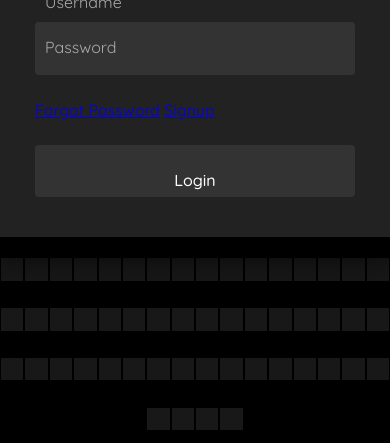
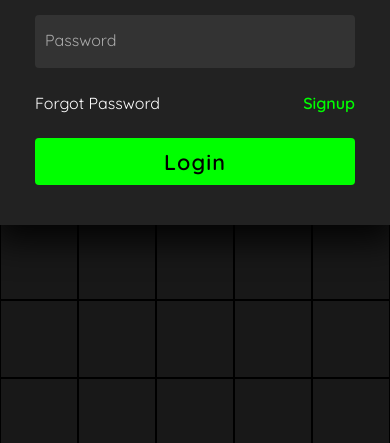
Before and after one commit to InukaJayasinghe/Hacker-Login-Form, a plain HTML site: page index.html in a window 390 px wide. Shown: the part 401-844 px from the top of the page. Drawn offline with Linux system fonts and the light colour scheme.

Commit message:
Finished

```diff
--- a/index.html
+++ b/index.html
@@ -275,7 +275,7 @@
             <div class="form">
                 <div class="inputBox">
                     <input type="text" required>
-                    <i>Username</i>>
+                    <i>Username</i>
                 </div>
                 <div class="inputBox">
                     <input type="password" required>
--- a/style.css
+++ b/style.css
@@ -123,3 +123,56 @@ section span:hover {
     transition: 0.5s;
     pointer-events: none;
 }
+
+.signin .content .form .inputBox input:focus ~ i,
+.signin .content .form .inputBox input:valid ~ i {
+    transform: translateY(-7.5px);
+    font-size: 0.8em;
+    color: #fff;
+}
+
+.signin .content .form .links {
+    position: relative;
+    width: 100%;
+    display: flex;
+    justify-content: space-between;
+}
+
+.signin .content .form .links a {
+    color: #fff;
+    text-decoration: none;
+}
+
+.signin .content .form .links a:nth-child(2) {
+    color: #0f0;
+    font-weight: 600;
+}
+
+.signin .content .form .inputBox input[type="submit"] {
+    padding: 10px;
+    background: #0f0;
+    color: #000;
+    font-weight: 600;
+    font-size: 1.35em;
+    letter-spacing: 0.05em;
+    cursor: pointer;
+}
+
+input[type="submit"]:active {
+    opacity: 0.6;
+}
+
+/* Media queries for responsive design */
+@media (max-width: 900px) {
+    section span {
+        width: calc(10vw - 2px);
+        height: calc(10vw - 2px);
+    }
+}
+
+@media (max-width: 600px) {
+    section span {
+        width: calc(20vw - 2px);
+        height: calc(20vw - 2px);
+    }
+}
```
